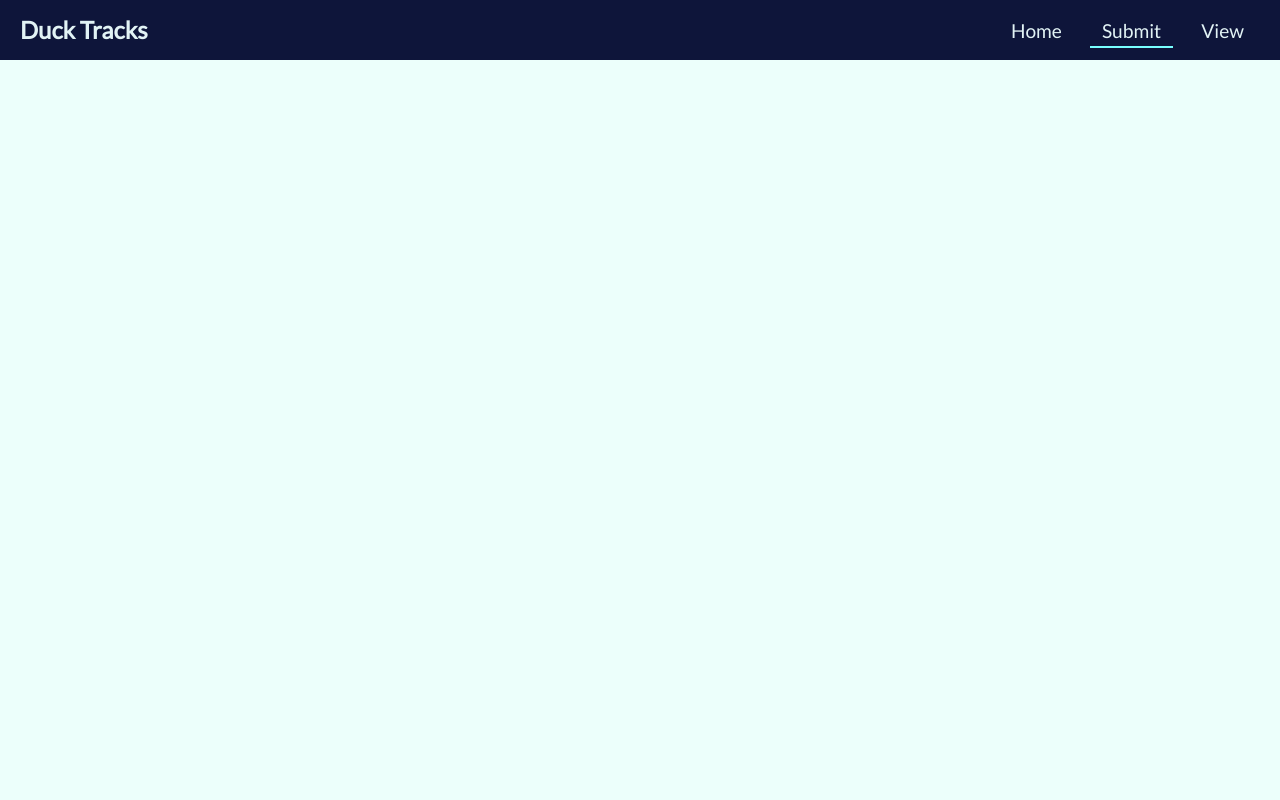
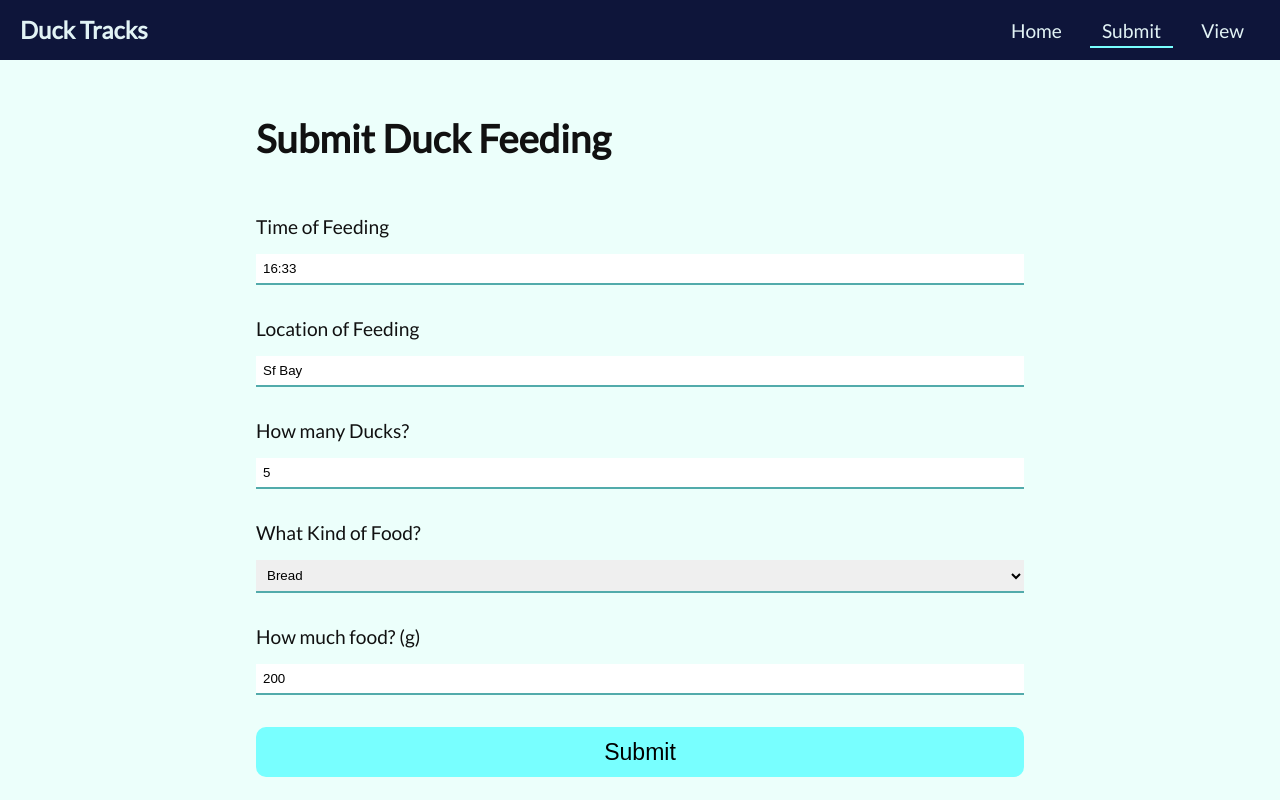
Before and after one commit to arranw/duck_tracks, a React (Create React App) app in the folder client/: page /submit in a window 1280 px wide. Built offline with nearby package versions, Linux system fonts and the light colour scheme.

Commit message:
Add Feeding Form Implemented

```diff
--- a/client/package.json
+++ b/client/package.json
@@ -11,6 +11,7 @@
     "formik": "^2.1.5",
     "react": "^16.13.1",
     "react-dom": "^16.13.1",
+    "react-number-format": "^4.4.1",
     "react-redux": "^7.2.1",
     "react-router-dom": "^5.2.0",
     "react-scripts": "3.4.1",
@@ -37,5 +38,6 @@
       "last 1 firefox version",
       "last 1 safari version"
     ]
-  }
+  },
+  "proxy": "http://localhost:5000"
 }
--- a/client/src/App.js
+++ b/client/src/App.js
@@ -4,6 +4,7 @@ import { BrowserRouter as Router, Switch, Route } from "react-router-dom";
 import Landing from "./features/common/Landing";
 import { GlobalStyle } from "./features/styled/Lib";
 import Navbar from "./features/common/Navbar";
+import AddFeeding from "./features/feedings/AddFeeding";
 
 function App() {
   return (
@@ -13,6 +14,9 @@ function App() {
       <Switch>
         <Route exact path="/">
           <Landing />
+        </Route>
+        <Route exact path="/submit">
+          <AddFeeding />
         </Route>
         <Route path="/redux">
           <header className="App-header">
--- a/client/src/app/store.js
+++ b/client/src/app/store.js
@@ -1,8 +1,10 @@
-import { configureStore } from '@reduxjs/toolkit';
-import counterReducer from '../features/counter/counterSlice';
+import { configureStore } from "@reduxjs/toolkit";
+import counterReducer from "../features/counter/counterSlice";
+import feedingReducer from "../features/feedings/feedingSlice";
 
 export default configureStore({
   reducer: {
     counter: counterReducer,
-  },
+    feeding: feedingReducer
+  }
 });
--- a/client/src/features/common/Landing.js
+++ b/client/src/features/common/Landing.js
@@ -1,7 +1,6 @@
 import React from "react";
 import { Container, BlockQuote } from "../styled/Lib";
-import { LinkButton, Button } from "../styled/Buttons";
-import { Link } from "react-router-dom";
+import { LinkButton } from "../styled/Buttons";
 
 const Landing = () => {
   return (
--- a/client/src/features/common/Navbar.js
+++ b/client/src/features/common/Navbar.js
@@ -27,11 +27,11 @@ const NavLinks = styled.ul`
   font-size: 1.2rem;
 
   & .active-link {
-    border-color: var(--attention-highlight) !important;
+    border-color: var(--attention-color) !important;
   }
 
   a:hover {
-    border-color: var(--attention-highlight);
+    border-color: var(--attention-color);
   }
 `;
 
--- /dev/null
+++ b/client/src/features/feedings/AddFeeding.js
@@ -0,0 +1,93 @@
+import React from "react";
+import { useDispatch } from "react-redux";
+import { Container } from "../styled/Lib";
+import { Formik, Field } from "formik";
+import * as Yup from "yup";
+import { Button } from "../styled/Buttons";
+import { StyledForm, StyledField, StyledNumberFormat, FormError, StyledSelect } from "../styled/Forms";
+import { addFeeding } from "./feedingSlice";
+
+const validFoodTypes = ["Bread", "Seed", "Insect", "Fish", "Other"];
+
+const AddFeeding = () => {
+  const dispatch = useDispatch();
+
+  return (
+    <Container>
+      <h1>Submit Duck Feeding</h1>
+      <Formik
+        initialValues={{
+          time: "16:33",
+          location: "Sf Bay",
+          duckQuantity: 5,
+          foodType: "Bread",
+          foodQuantity: 200
+        }}
+        validationSchema={Yup.object().shape({
+          time: Yup.string()
+            .matches(/([01]\d|2[0-3]):?[0-5]\d/, "Please Use Military Time Format (HH:mm)")
+            .required("Required"),
+          location: Yup.string().required("Required"),
+          duckQuantity: Yup.number().min(1, "Minimum is 1").required("Required"),
+          foodType: Yup.mixed().oneOf(validFoodTypes, `Must be one of ${validFoodTypes}`).required("Required"),
+          foodQuantity: Yup.number().min(1, "Minimum is 1").required("Required")
+        })}
+        onSubmit={values => {
+          dispatch(addFeeding(values));
+          console.log(values);
+        }}
+      >
+        {({ errors, touched }) => (
+          <StyledForm>
+            <label htmlFor="time">
+              Time of Feeding
+              {errors.time && touched.time && <FormError>{errors.time}</FormError>}
+            </label>
+            <Field id="time" name="time">
+              {({ field }) => <StyledNumberFormat {...field} format="##:##" placeholder="HH:mm" />}
+            </Field>
+
+            <label htmlFor="location">
+              Location of Feeding
+              {errors.location && touched.location && <FormError>{errors.location}</FormError>}
+            </label>
+            <StyledField id="location" name="location" />
+
+            <label htmlFor="duckQuantity">
+              How many Ducks?
+              {errors.duckQuantity && touched.duckQuantity && <FormError>{errors.duckQuantity}</FormError>}
+            </label>
+            <StyledField id="duckQuantity" name="duckQuantity" type="number" />
+
+            <label htmlFor="foodType">
+              What Kind of Food?
+              {errors.foodType && touched.foodType && <FormError>{errors.foodType}</FormError>}
+            </label>
+            <Field id="foodType" name="foodType">
+              {({ field }) => (
+                <StyledSelect {...field}>
+                  <option hidden disabled value=""></option>
+                  {validFoodTypes.map(food => (
+                    <option key={food} value={food}>
+                      {food}
+                    </option>
+                  ))}
+                </StyledSelect>
+              )}
+            </Field>
+
+            <label htmlFor="foodQuantity">
+              How much food? (g)
+              {errors.foodQuantity && touched.foodQuantity && <FormError>{errors.foodQuantity}</FormError>}
+            </label>
+            <StyledField id="foodQuantity" name="foodQuantity" type="number" />
+
+            <Button type="submit">Submit</Button>
+          </StyledForm>
+        )}
+      </Formik>
+    </Container>
+  );
+};
+
+export default AddFeeding;
--- a/client/src/features/feedings/feedingSlice.js
+++ b/client/src/features/feedings/feedingSlice.js
@@ -1,5 +1,11 @@
 import { createSlice } from "@reduxjs/toolkit";
 import axios from "axios";
+
+const config = {
+  headers: {
+    "Content-Type": "Application/json"
+  }
+};
 
 export const feedingSlice = createSlice({
   name: "feeding",
@@ -26,6 +32,24 @@ export const feedingSlice = createSlice({
         data: res.data,
         loading: false
       };
+    },
+    setFeeding: async (state, action) => {
+      console.log(action.payload);
+
+      state.feeding = {
+        data: action.payload,
+        loading: false
+      };
     }
   }
 });
+
+export const { getFeedings, setFeeding } = feedingSlice.actions;
+
+export default feedingSlice.reducer;
+
+export const addFeeding = values => async dispatch => {
+  const res = await axios.post("/api/feedings", values, config);
+
+  dispatch(setFeeding(res.data));
+};
--- a/client/src/features/styled/Buttons.js
+++ b/client/src/features/styled/Buttons.js
@@ -6,10 +6,15 @@ const button = css`
   padding: 0.5em;
   border-radius: 10px;
   font-size: 120%;
-  background: var(--attention-highlight);
+  background: var(--attention-color);
+
   border: 0;
   cursor: pointer;
   text-align: center;
+
+  :hover {
+    background: var(--primary-color);
+  }
 `;
 
 export const LinkButton = styled(Link)`
--- /dev/null
+++ b/client/src/features/styled/Forms.js
@@ -0,0 +1,34 @@
+import styled, { css } from "styled-components";
+import { Form, Field } from "formik";
+import NumberFormat from "react-number-format";
+
+const fieldStyling = css`
+  border: 0;
+  border-bottom: 2px solid var(--input-border-color);
+  padding: 7px;
+  margin-bottom: 2rem;
+  margin-top: 1rem;
+`;
+
+export const StyledForm = styled(Form)`
+  display: flex;
+  flex-direction: column;
+`;
+
+export const StyledField = styled(Field)`
+  ${fieldStyling}
+`;
+
+export const StyledSelect = styled.select`
+  ${fieldStyling}
+`;
+
+export const StyledNumberFormat = styled(NumberFormat)`
+  ${fieldStyling}
+`;
+
+export const FormError = styled.span`
+  margin-left: 0.5rem;
+  font-size: 90%;
+  color: var(--danger-color);
+`;
--- a/client/src/features/styled/Lib.js
+++ b/client/src/features/styled/Lib.js
@@ -2,11 +2,17 @@ import styled, { createGlobalStyle } from "styled-components";
 
 export const GlobalStyle = createGlobalStyle`
   :root {
-    --attention-color: #d6ffff;
-    --attention-highlight: #78ffff;
+    --attention-color: #78ffff;
+    --attention-highlight: #d6ffff;
+    --primary-color: #6fc9c9;
+    --danger-color: #ff304f;
+
+    --input-border-color: #52abab;
 
     --nav-color: #071a52;
     --light-color: #ecfffb;
+
+    --dark-color: #111;
 
     --navbar-height: 60px;
   }
@@ -22,6 +28,7 @@ export const GlobalStyle = createGlobalStyle`
     background: var(--light-color);
     font-family: 'Lato', sans-serif;
     height: 100vh;
+    color: var(--dark-color);
   }
 
   * {
@@ -49,8 +56,9 @@ export const Container = styled.div`
   align-content: center;
   justify-content: space-evenly;
 
-  div > * {
-    margin-bottom: 2rem;
+  p,
+  h1 {
+    margin: 2rem 0;
   }
 
   @media only screen and (min-width: 800px) {
@@ -59,8 +67,8 @@ export const Container = styled.div`
 `;
 
 export const BlockQuote = styled.blockquote`
-  background: var(--attention-color);
-  border-left: 10px solid var(--attention-highlight);
+  background: var(--attention-highlight);
+  border-left: 10px solid var(--attention-color);
   font-size: 200%;
 
   margin: 0.5em 0.5em;
@@ -68,7 +76,7 @@ export const BlockQuote = styled.blockquote`
 
   :before {
     content: open-quote;
-    color: var(--attention-highlight);
+    color: var(--attention-color);
     font-size: 3em;
 
     position: absolute;
```
Also changed, not shown: 2 other files (tests, documents, lock files or other folders).
